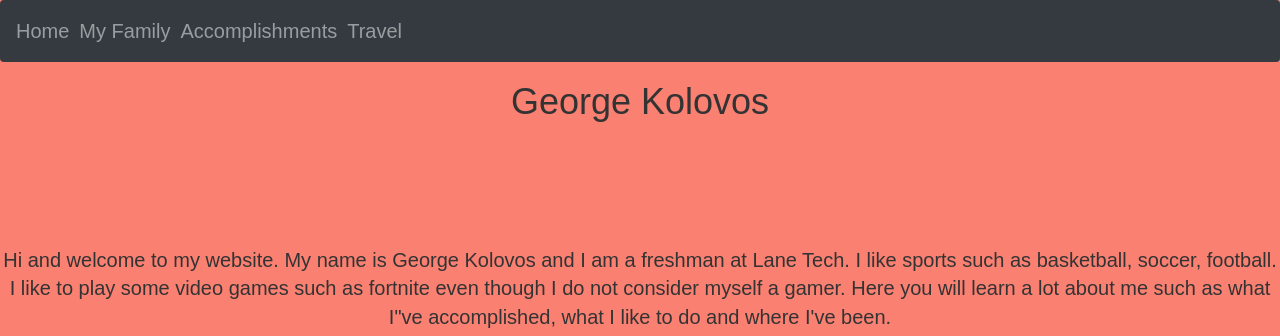
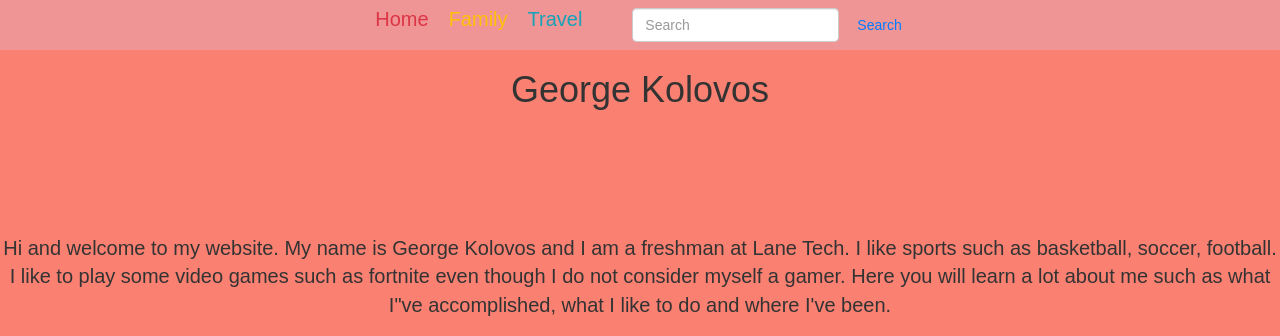
Before and after one commit to gnkolovos/ecs81718, a plain HTML site: page HTML/index.html in a window 1280 px wide. Shown: the top 336 px of the page. Drawn offline with nearby package versions, Linux system fonts and the light colour scheme; a web font is replaced by a local one.

Commit message:
Update index.html

```diff
--- a/HTML/index.html
+++ b/HTML/index.html
@@ -34,24 +34,21 @@
 
     <body>
 
-       <body data-spy="scroll" data-target=".navbar" data-offset="50">
+    <nav class= "nav navbar-light justify-content-center" style="background-color: #EF9595; flex-column flex-md-row ">
 
-<nav class="navbar navbar-expand-sm bg-dark navbar-dark fixed-top">
-  <ul class="navbar-nav">
-    <li class="nav-item">
-      <a class="nav-link" href="#Buttons">Home</a>
-    </li>
-    <li class="nav-item">
-      <a class="nav-link" href="#Nav Bar">My Family</a>
-    </li>
-    <li class="nav-item">
-      <a class="nav-link" href="#Thumbnails">Accomplishments</a>
-      </li>
-       <li class="nav-item">
-      <a class="nav-link" href="#Thumbnails">Travel</a>
-      </li>
-        </div>
-    </li>
+               <a class="text-danger nav-link active" href="https://gnkolovos.github.io/ecs81718/HTML/index.html">Home</a>
+               <a class="text-warning nav-link active" href="https://gnkolovos.github.io/ecs81718/HTML/page2.html">Family</a>
+               <a class="text-info nav-link active" href="https://gnkolovos.github.io/ecs81718/HTML/page3.html">Travel</a>
+
+               <a class="navbar-brand"></a>
+  <form class="form-inline">
+    <input class="form-control mr-sm-2" type="text" placeholder="Search">
+    <button class="btn btn-outline-primary my-2 my-sm-0" type="submit">Search</button>
+  </form>
+           </nav>
+
+
+
   </ul>
 </nav>
  <div> <center> <h1>George Kolovos</h1></center> </div>
```
